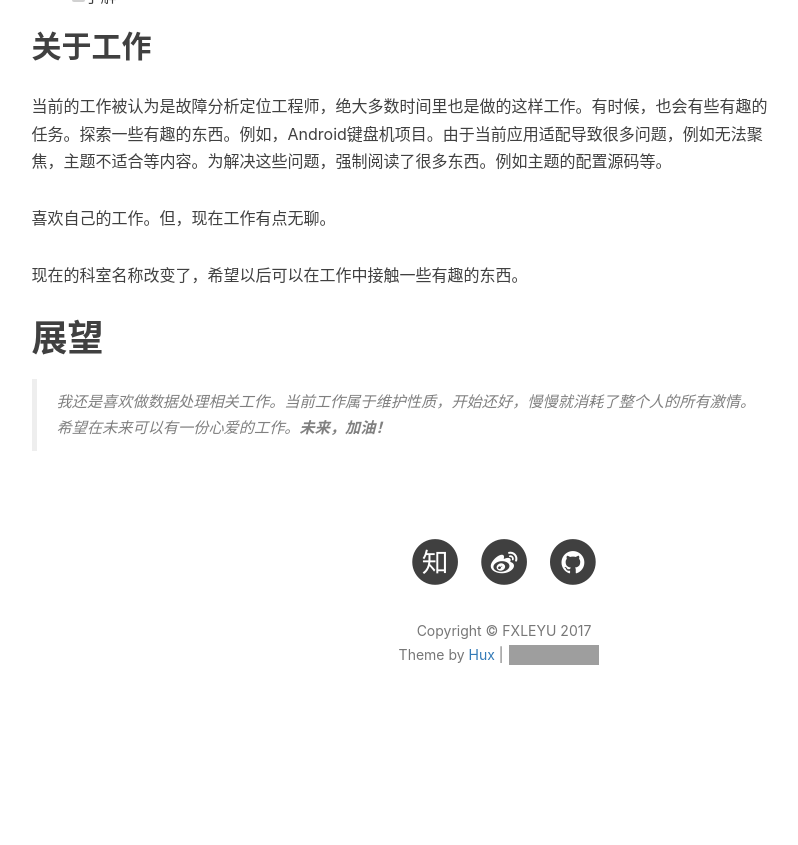
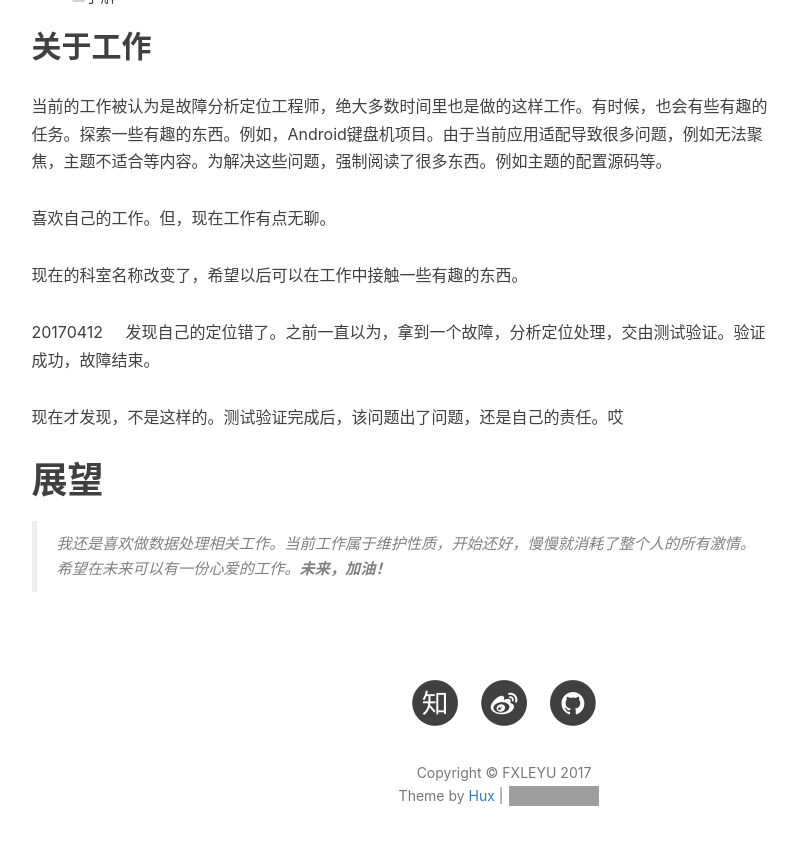
Before and after one commit to fxleyu/fxleyu.github.io, a Jekyll site: the page built from about.md, in a window 1280 px wide and 900 px high, scrolled down 1472 px. Shown: the top 845 px of the window, without its empty margins (136-934 px from the left). Built offline with Jekyll 4.4.1, drawn with Linux system fonts in a browser that asks for light colours; nearby versions of some CDN libraries; comment, search, counter and statistics services are not loaded; before the commit the page ends 2231 px from its top, so only the background shows below that; grey boxes are pictures that could not be loaded.

Commit message:
UPDATE myself

```diff
--- a/about.md
+++ b/about.md
@@ -45,5 +45,10 @@ title: About
 
 现在的科室名称改变了，希望以后可以在工作中接触一些有趣的东西。
 
+20170412
+发现自己的定位错了。之前一直以为，拿到一个故障，分析定位处理，交由测试验证。验证成功，故障结束。
+
+现在才发现，不是这样的。测试验证完成后，该问题出了问题，还是自己的责任。哎
+
 # 展望
 > 我还是喜欢做数据处理相关工作。当前工作属于维护性质，开始还好，慢慢就消耗了整个人的所有激情。希望在未来可以有一份心爱的工作。**未来，加油！**
```
